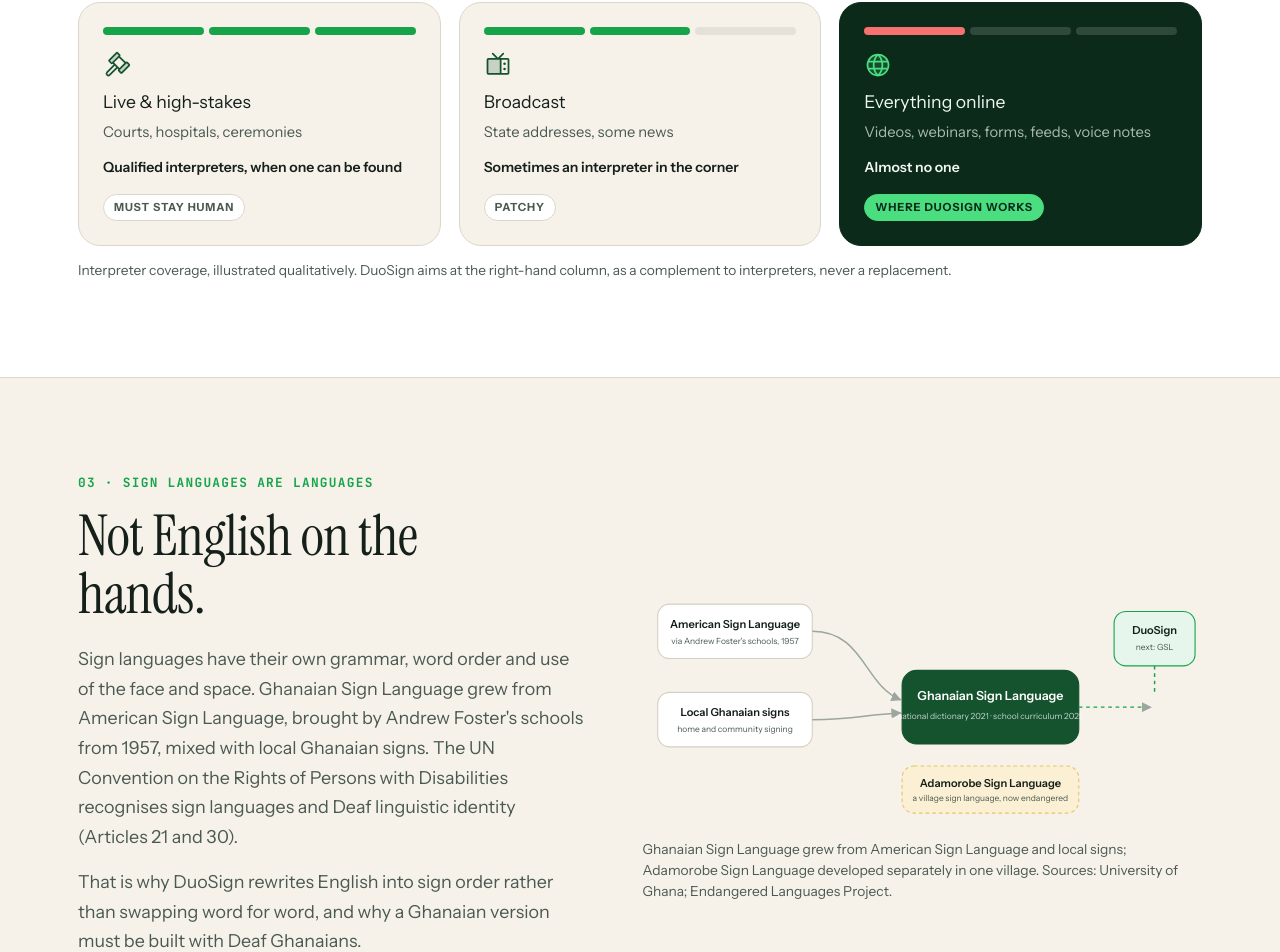
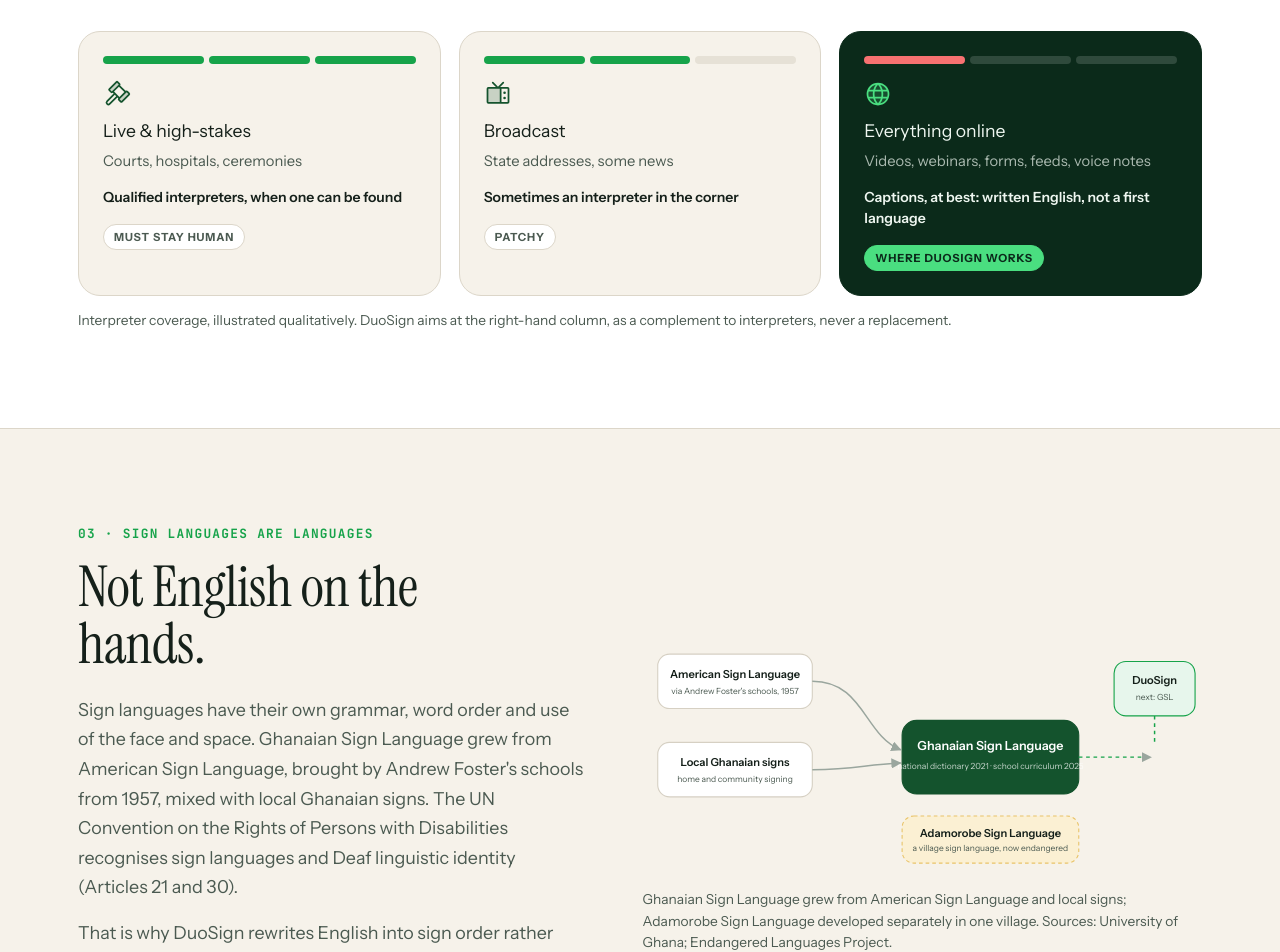
Before and after one commit to nanadotam/duosign, a Next.js app in the folder frontend/: page /research in a window 1280 px wide. Shown: the part 2128-3080 px from the top of the page. Built offline with nearby package versions, Linux system fonts and the light colour scheme; no server answers.

Commit message:
content: online column notes captions are written English, not a first language

```diff
--- a/frontend/src/app/research/illustrations.tsx
+++ b/frontend/src/app/research/illustrations.tsx
@@ -44,7 +44,7 @@
 const COVERAGE = [
   { icon: Gavel, title: "Live & high-stakes", where: "Courts, hospitals, ceremonies", level: 3, who: "Qualified interpreters, when one can be found", note: "Must stay human" },
   { icon: Television, title: "Broadcast", where: "State addresses, some news", level: 2, who: "Sometimes an interpreter in the corner", note: "Patchy" },
-  { icon: Globe, title: "Everything online", where: "Videos, webinars, forms, feeds, voice notes", level: 1, who: "Almost no one", note: "Where DuoSign works" },
+  { icon: Globe, title: "Everything online", where: "Videos, webinars, forms, feeds, voice notes", level: 1, who: "Captions, at best: written English, not a first language", note: "Where DuoSign works" },
 ];
 
 export function WhoInterprets() {
--- a/frontend/src/app/research/page.tsx
+++ b/frontend/src/app/research/page.tsx
@@ -85,7 +85,8 @@
             cannot hear at all (as reported by the Ghana National Association of the Deaf). Many public health
             facilities have no sign language interpreter, and Ghana&apos;s disability law, Act 715, says nothing about
             sign language. Interpreters rightly go to courts, clinics and ceremonies. The internet, where more and more
-            of life happens, is left almost entirely unsigned.
+            of life happens, is left almost entirely unsigned. Captions help, but they are written English: for many Deaf
+            people that is a second language, not their natural, first way of communicating.
           </p>
           <WhoInterprets />
         </div>
```
